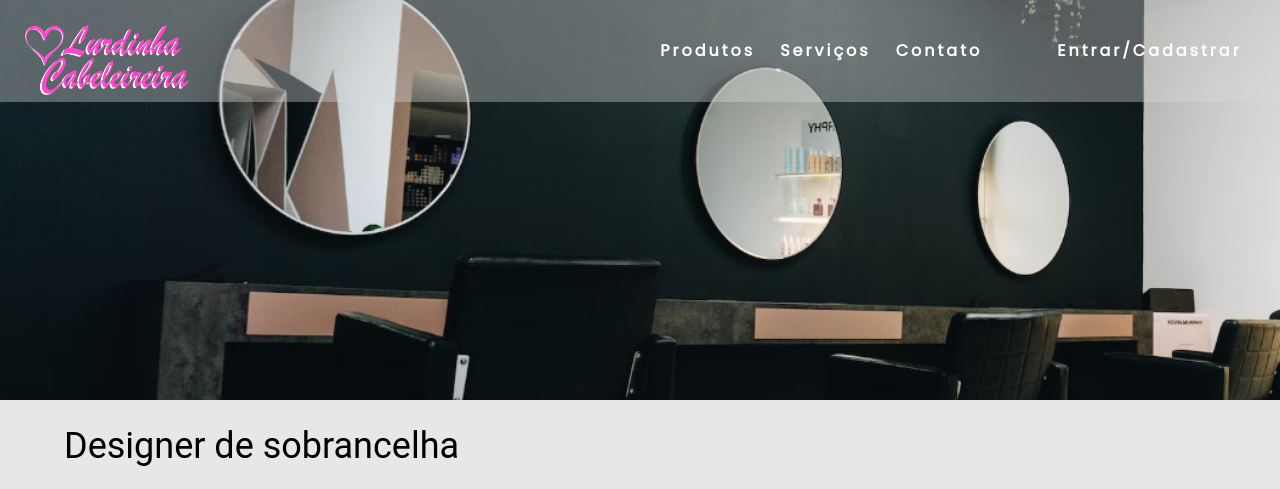
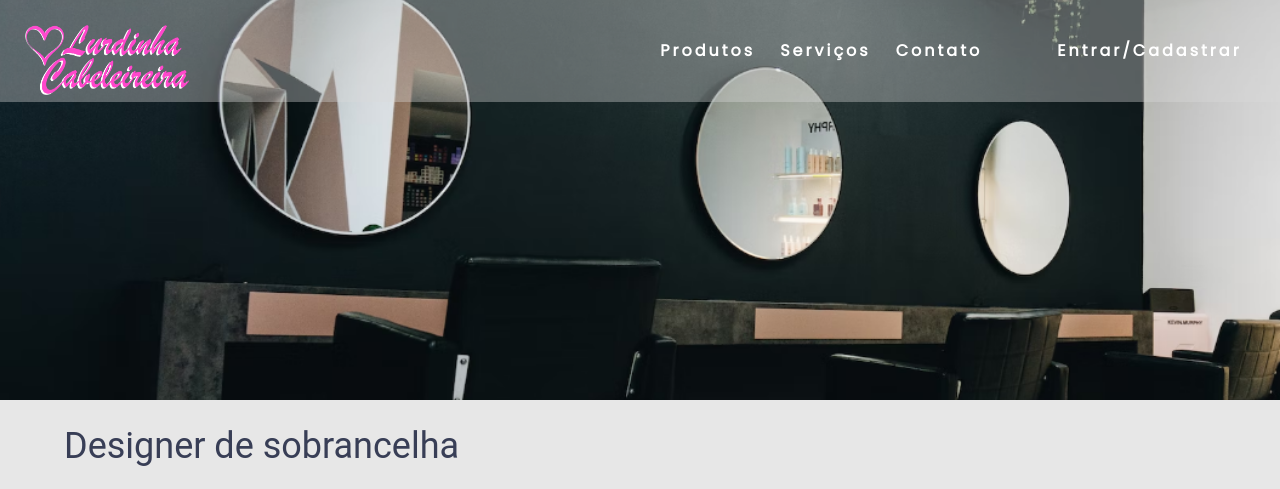
Before and after one commit to DanielVilarinho/ProjetoPCC, a PHP site: page /servicos.html in a window 1280 px wide. Shown: the top 489 px of the page. Run offline with PHP 8.4, Linux system fonts and the light colour scheme.

Commit message:
arrumando cores

```diff
--- a/style.css
+++ b/style.css
@@ -244,6 +244,7 @@ footer{
   font-family: 'Roboto';
   font-weight: 400;
   font-size: 36px;
+  color: #383E56;
 
 }
 
@@ -251,6 +252,7 @@ footer{
   display: inline-block;
   font-size: 19px;
   padding: 38px 40px;
+  color: #383E56;;
 }
 
 .btnbox{
```
